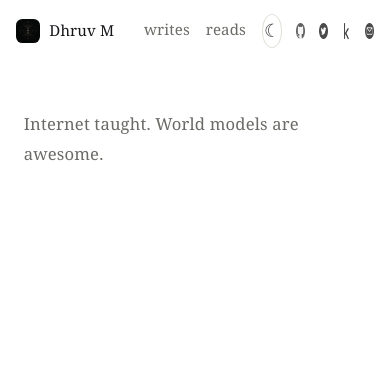
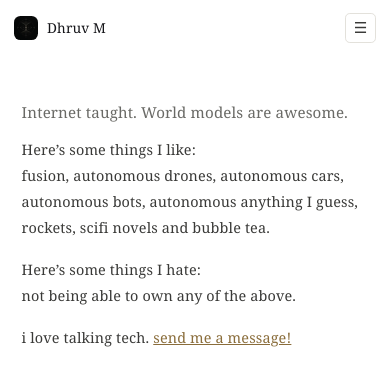
Before and after one commit to elrensmin/elrensmin.github.io, a Jekyll site: the page built from index.md, in a window 390 px wide. Shown: the top 386 px of the page. Built offline with Jekyll 4.4.1, drawn with Linux system fonts in a browser that asks for light colours.

Commit message:
mobile nav fix

```diff
--- a/_config.yml
+++ b/_config.yml
@@ -16,19 +16,11 @@ collections:
   writing:
     output: true
     permalink: /writing/:title/
-  artifacts:
-    output: true
-    permalink: /artifacts/:title/
 
 defaults:
   - scope:
       path: ""
       type: "writing"
-    values:
-      layout: log
-  - scope:
-      path: ""
-      type: "artifacts"
     values:
       layout: log
   - scope:
--- a/_includes/header.html
+++ b/_includes/header.html
@@ -9,6 +9,11 @@
         <span class="site-name">{{ site.title }}</span>
       </a>
 
+      <button id="menu-toggle" class="menu-toggle" type="button" aria-label="Menu" aria-expanded="false" aria-controls="site-menu">
+        <span aria-hidden="true">&#9776;</span>
+      </button>
+
+      <div id="site-menu" class="site-menu">
         <nav class="site-nav" aria-label="Main">
           <a href="{{ '/writing/' | relative_url }}"{% if page.url contains '/writing/' %} aria-current="page"{% endif %}>writes</a>
           <a href="{{ '/reading/' | relative_url }}"{% if page.url contains '/reading/' %} aria-current="page"{% endif %}>reads</a>
@@ -36,12 +41,7 @@
             <img src="{{ '/images/icons/kaggle.webp' | relative_url }}" alt="" width="20" height="20" loading="lazy" decoding="async">
           </a>
           {% endif %}
-
-        {% if site.email %}
-        <a class="icon-link icon-invert" href="mailto:{{ site.email }}" aria-label="Email">
-          <img src="{{ '/images/icons/email.webp' | relative_url }}" alt="" width="20" height="20" loading="lazy" decoding="async">
-        </a>
-        {% endif %}
+        </div>
       </div>
     </div>
   </div>
--- a/_sass/_base.scss
+++ b/_sass/_base.scss
@@ -177,3 +177,10 @@ th {
   background: var(--code-bg);
   font-family: var(--font-sans);
 }
+
+/* A touch smaller on phones, where the same rem scale feels oversized. */
+@media (max-width: 640px) {
+  html {
+    font-size: 18px;
+  }
+}
--- a/_sass/_layout.scss
+++ b/_sass/_layout.scss
@@ -27,7 +27,15 @@
   column-gap: 1rem;
 }
 
+.site-menu {
+  display: contents;
+}
+.menu-toggle {
+  display: none;
+}
+
 .site-brand {
+  grid-column: 1;
   justify-self: start;
   display: inline-flex;
   align-items: center;
@@ -54,6 +62,7 @@
 }
 
 .site-nav {
+  grid-column: 2;
   justify-self: center;
   display: flex;
   gap: 1.5rem;
@@ -76,11 +85,64 @@
   border-bottom-color: var(--accent);
 }
 
-@media (max-width: 520px) {
+@media (max-width: 640px) {
   .site-header .wrapper {
     padding: 0 1rem;
   }
+  .site-header-inner {
+    grid-template-columns: 1fr auto;
+    row-gap: 0.6rem;
+  }
+  .site-brand {
+    grid-column: 1;
+  }
+  .menu-toggle {
+    grid-column: 2;
+    justify-self: end;
+    display: inline-flex;
+    align-items: center;
+    justify-content: center;
+    width: 2.1rem;
+    height: 2.1rem;
+    padding: 0;
+    font-size: 1.05rem;
+    color: var(--text);
+    background: none;
+    border: 1px solid var(--border);
+    border-radius: 6px;
+    cursor: pointer;
+  }
+  .menu-toggle:hover {
+    color: var(--text-strong);
+    border-color: var(--border-subtle);
+  }
+
+  /* the menu drops below the bar as a panel */
+  .site-menu {
+    grid-column: 1 / -1;
+    display: none;
+    flex-direction: column;
+    align-items: center;
+    gap: 1rem;
+    padding: 0.9rem 0 0.4rem;
+    border-top: 1px solid var(--border);
+  }
+  .site-menu.open {
+    display: flex;
+  }
   .site-nav {
+    grid-column: auto;
+    flex-direction: column;
+    align-items: center;
+    gap: 0.55rem;
+  }
+  .site-nav a {
+    font-size: 1.05rem;
+  }
+  .site-actions {
+    grid-column: auto;
+    justify-self: center;
+    justify-content: center;
     gap: 1rem;
   }
   .site-mark {
@@ -93,6 +155,7 @@
 }
 
 .site-actions {
+  grid-column: 3;
   justify-self: end;
   display: flex;
   align-items: center;
@@ -481,6 +544,20 @@
   align-items: flex-start;
 }
 
+.home-about {
+  max-width: 34rem;
+  color: var(--text);
+}
+.home-about p {
+  margin: 0 0 1.1rem;
+}
+.home-about p:last-child {
+  margin-bottom: 0;
+}
+.home-about a {
+  color: var(--accent);
+}
+
 .home-subtitle {
   font-family: var(--font-serif);
   color: var(--muted);
--- a/assets/js/theme.js
+++ b/assets/js/theme.js
@@ -163,6 +163,31 @@
     }
   })();
 
+  /* --- Mobile menu ---------------------------------------------------- */
+  (function() {
+    var btn = document.getElementById('menu-toggle');
+    var menu = document.getElementById('site-menu');
+    if (!btn || !menu) return;
+
+    function setOpen(open) {
+      menu.classList.toggle('open', open);
+      btn.setAttribute('aria-expanded', open ? 'true' : 'false');
+    }
+
+    btn.addEventListener('click', function() {
+      setOpen(!menu.classList.contains('open'));
+    });
+
+    // picking a destination closes the panel
+    menu.querySelectorAll('a').forEach(function(a) {
+      a.addEventListener('click', function() { setOpen(false); });
+    });
+
+    document.addEventListener('keydown', function(e) {
+      if (e.key === 'Escape') setOpen(false);
+    });
+  })();
+
   /* --- Theme toggle (light is the default; only "dark" is stored) ------ */
   (function() {
     var btn = document.getElementById('theme-toggle');
--- a/index.md
+++ b/index.md
@@ -3,3 +3,15 @@ layout: home
 ---
 
 <p class="home-subtitle">{{ site.description }}</p>
+
+<div class="home-about" markdown="1">
+
+Here's some things I like: <br/>
+fusion, autonomous drones, autonomous cars, autonomous bots, autonomous anything I guess, rockets, scifi novels and bubble tea.
+
+Here's some things I hate: <br/>
+not being able to own any of the above.
+
+i love talking tech. [send me a message!](mailto:{{ site.email }})
+
+</div>
```
Also changed, not shown: artifacts.md (deleted, +0 -37 lines), assets/js/search.js (deleted, +0 -124 lines). Lines whose indentation alone changed are shown as unchanged.
